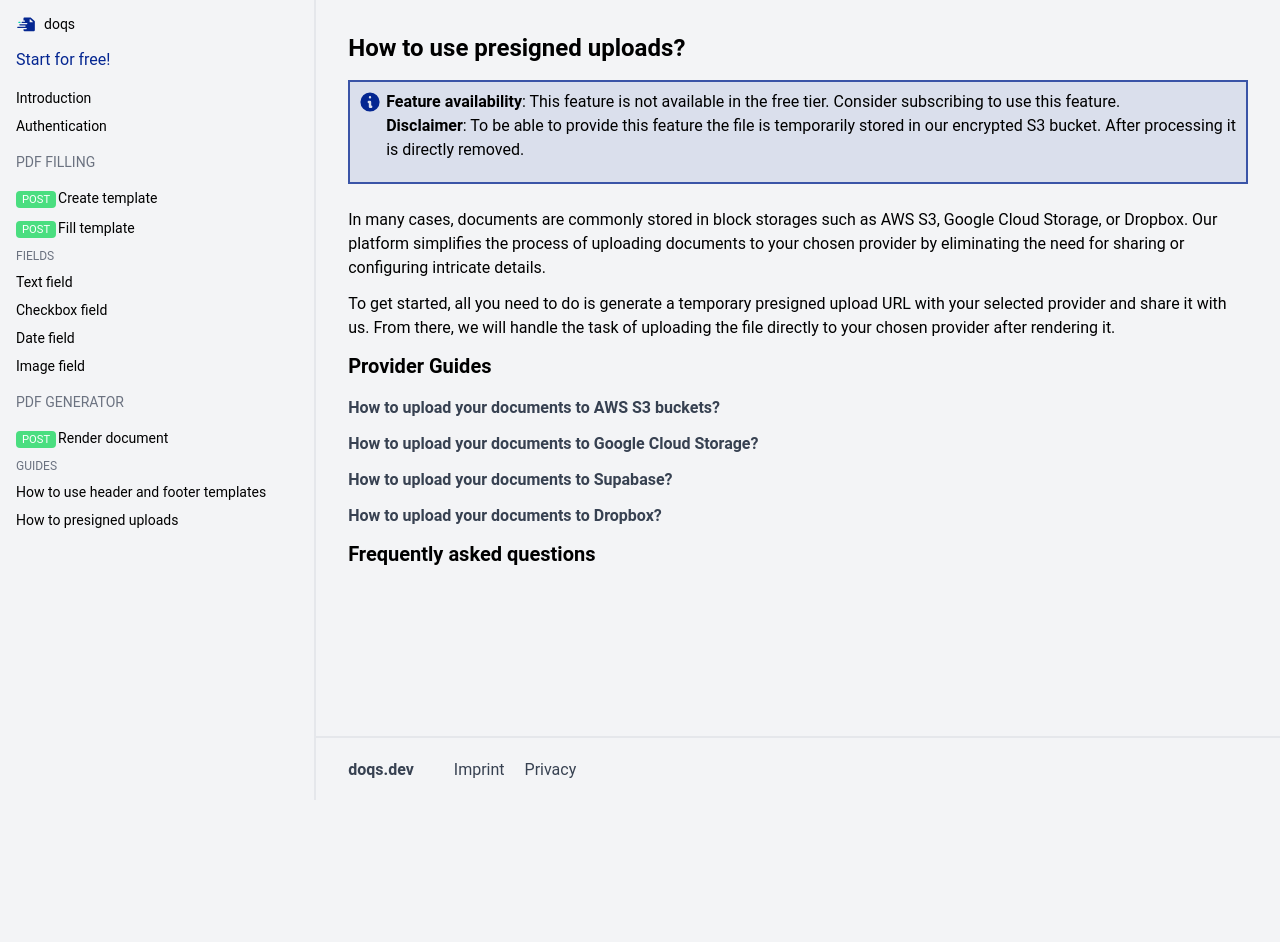
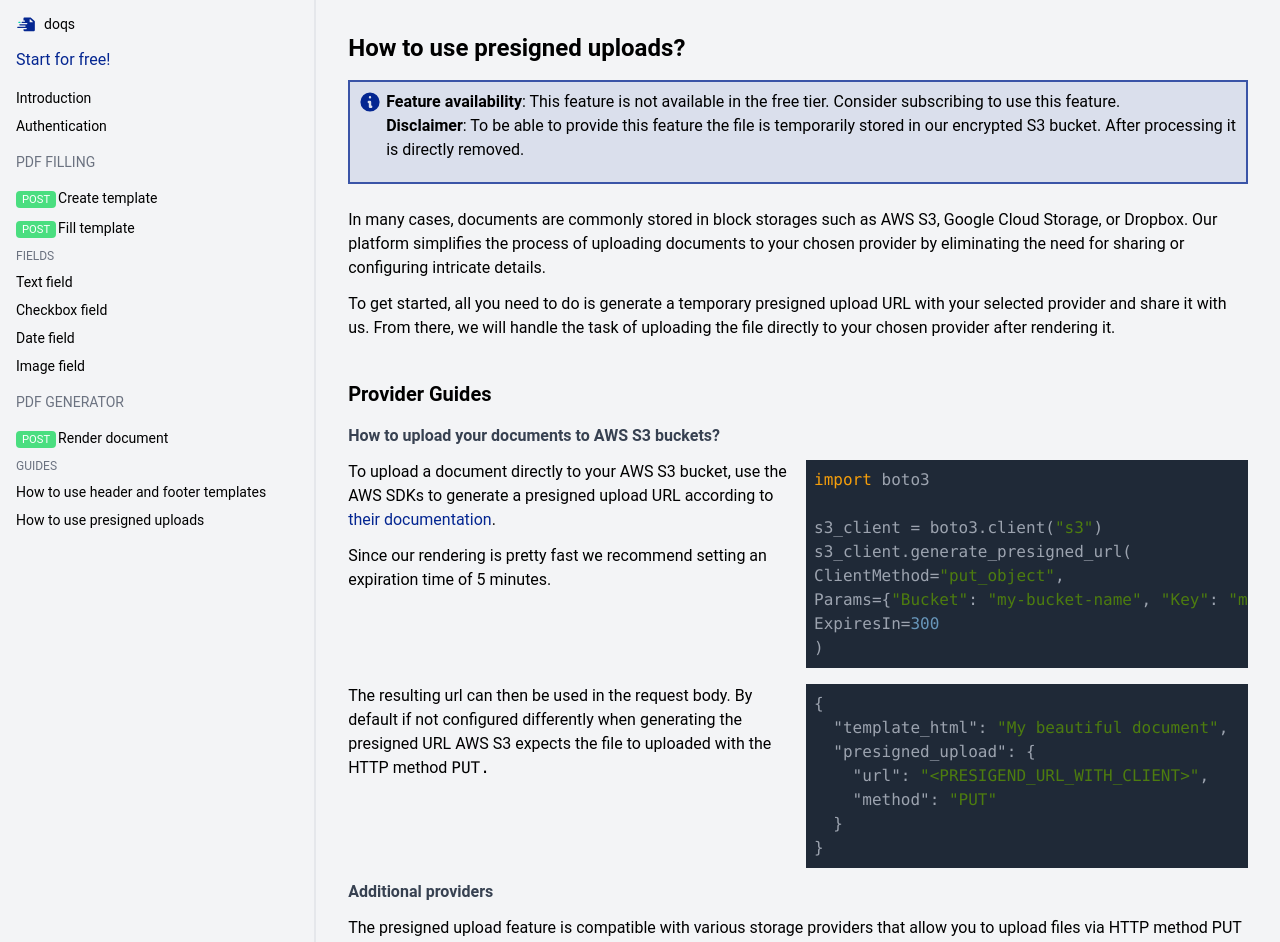
Before and after one commit to doqs-dev/docs, a Next.js app: page /pdf-generator/guides/how-to-use-presigned-uploads in a window 1280 px wide. Shown: the top 942 px of the page. Before the commit the page ends 800 px from the top, so only its background shows below. Built offline with nearby package versions, Linux system fonts and the light colour scheme.

Commit message:
chore: document s3, gcp providers

```diff
--- a/components/layout.tsx
+++ b/components/layout.tsx
@@ -54,7 +54,7 @@ export default function Layout({children}) {
                 How to use header and footer templates
               </a></li>
               <li className={styles.li}><a href="/pdf-generator/guides/how-to-use-presigned-uploads">
-                How to presigned uploads
+                How to use presigned uploads
               </a></li>
 
             </ul>
--- a/pages/pdf-generator/guides/how-to-use-presigned-uploads.mdx
+++ b/pages/pdf-generator/guides/how-to-use-presigned-uploads.mdx
@@ -1,5 +1,7 @@
 import Head from "next/head";
 import {Callout} from "../../../components/callout";
+import {SimpleCodeHighlighter} from "../../../components/code-highlighter";
+import {Grid} from "../../../components/grid";
 
 <Head>
   <title>Guide: How to use header and footer templates? | doqs.dev</title>
@@ -23,19 +25,49 @@ simplifies the process of uploading documents to your chosen provider by elimina
 To get started, all you need to do is generate a temporary presigned upload URL with your selected provider
 and share it with us. From there, we will handle the task of uploading the file directly to your chosen provider after rendering it.
 
-
-
+<br />
 ## Provider Guides
 
 ### How to upload your documents to AWS S3 buckets?
+<Grid>
+  <div>
+    To upload a document directly to your AWS S3 bucket, use the AWS SDKs to generate a presigned upload URL according
+    to [their
+    documentation](https://docs.aws.amazon.com/AmazonS3/latest/userguide/example_s3_Scenario_PresignedUrl_section.html).
 
+    Since our rendering is pretty fast we recommend setting an expiration time of 5 minutes.
 
-### How to upload your documents to Google Cloud Storage?
+  </div>
+  <SimpleCodeHighlighter language="python" code={ `import boto3
 
+s3_client = boto3.client("s3")
+s3_client.generate_presigned_url(
+  ClientMethod="put_object",
+  Params={"Bucket": "my-bucket-name", "Key": "my-file.pdf"},
+  ExpiresIn=300
+)
+` }/>
+  <div>
+    The resulting url can then be used in the request body.
+    By default if not configured differently when generating the presigned URL AWS S3 expects the file to uploaded with the HTTP method `PUT.`
+  </div>
+    <SimpleCodeHighlighter language="josn" code={ `{
+    "template_html": "My beautiful document",
+    "presigned_upload": {
+      "url": "<PRESIGEND_URL_WITH_CLIENT>",
+      "method": "PUT"
+    }
+}` }/>
+</Grid>
 
-### How to upload your documents to Supabase?
+### Additional providers
 
-### How to upload your documents to Dropbox?
+The presigned upload feature is compatible with various storage providers that allow you to upload files via HTTP method PUT or POST.
+Some providers like AWS S3 let you choose the HTTP method being used for the upload when generating the presigned URL,
+it is mandatory that this is also matching the HTTP method passed in the redner request.
 
+* Google Cloud Storage: [Documentation](https://cloud.google.com/storage/docs/samples/storage-generate-upload-signed-url-v4)
+* Dropbox: [Documentation](https://www.dropbox.com/developers/documentation/http/documentation#files-get_temporary_upload_link). The temporary upload links of dropbox require to pass POST as the HTTP method for the upload in the render request.
+* Supabase: [Documentation](https://supabase.com/docs/reference/javascript/storage-from-createsigneduploadurl). Select `PUT` as an HTTP upload method in the request.
 
-## Frequently asked questions
+<br/>
```
